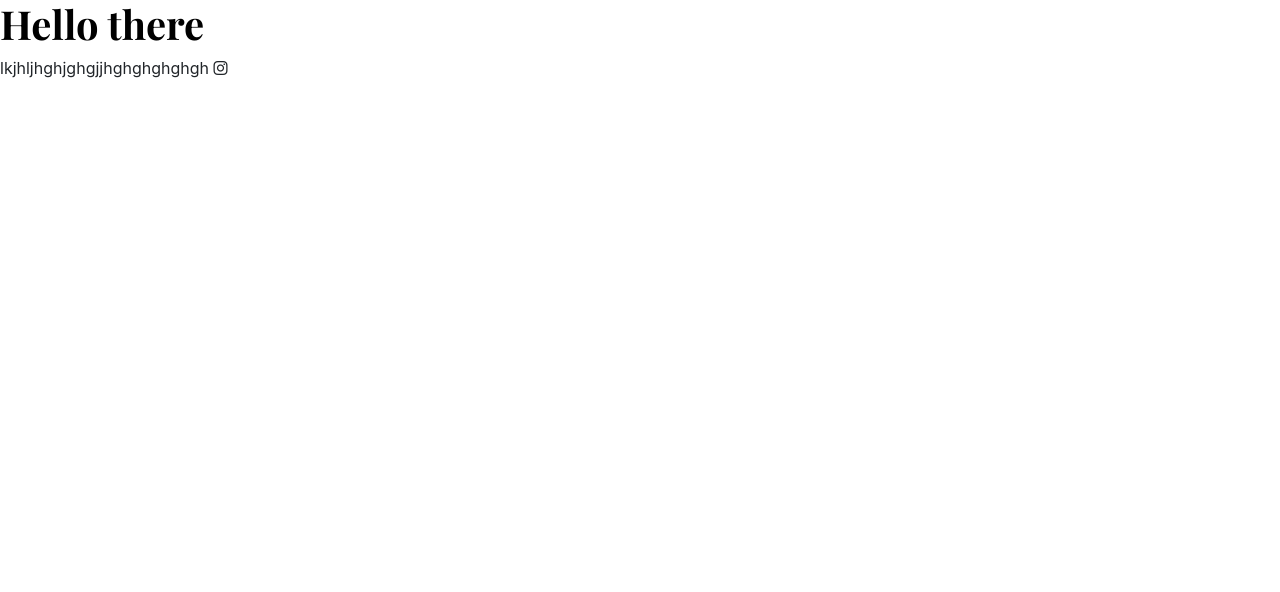
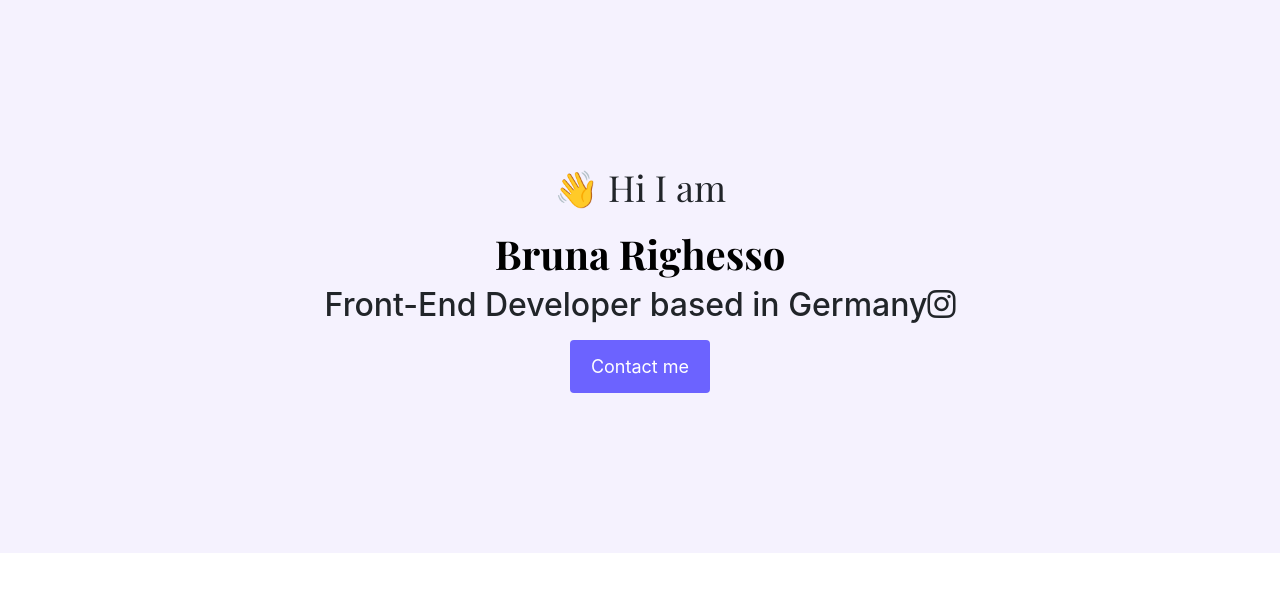
Before and after one commit to brunarighesso/portfolio-project, a plain HTML site: page index.html in a window 1280 px wide. Drawn offline with nearby package versions, Linux system fonts and the light colour scheme; a web font is replaced by a local one.

Commit message:
added more CSS

```diff
--- a/index.html
+++ b/index.html
@@ -39,7 +39,15 @@
     <title>Document</title>
   </head>
   <body>
-    <h1>Hello there</h1>
-    <p>lkjhljhghjghgjjhghghghghgh <i class="fa-brands fa-instagram"></i></p>
+    <div class="hero">
+      <p>👋 Hi I am</p>
+      <h1>Bruna Righesso</h1>
+      <h2 class="mb-3">
+        Front-End Developer based in Germany<i
+          class="fa-brands fa-instagram"
+        ></i>
+      </h2>
+      <a href="#" class="btn btn-branding">Contact me</a>
+    </div>
   </body>
 </html>
--- a/styles/portfolio.css
+++ b/styles/portfolio.css
@@ -4,7 +4,26 @@ h1 {
   color: black;
   font-family: "Playfair Display", serif;
   font-weight: bold;
+  font-size: 86ox;
 }
-p {
+p, h2 {
   font-family: Poppins", sans-serif;
+  font-size: 20px;
 }
+.hero {
+  background-color: #F5F2FE;
+  text-align: center;
+  padding: 160px 0;
+}
+.hero p{
+font-family: "Playfair Display", serif;
+font-size: 36px;
+}
+.btn-branding {
+  background-color: #6c63ff;
+  border-radius: 4px;
+  color: white;
+  font-size: 18px;
+  line-height: 27px;
+  padding: 12px 20px;
+}
```
